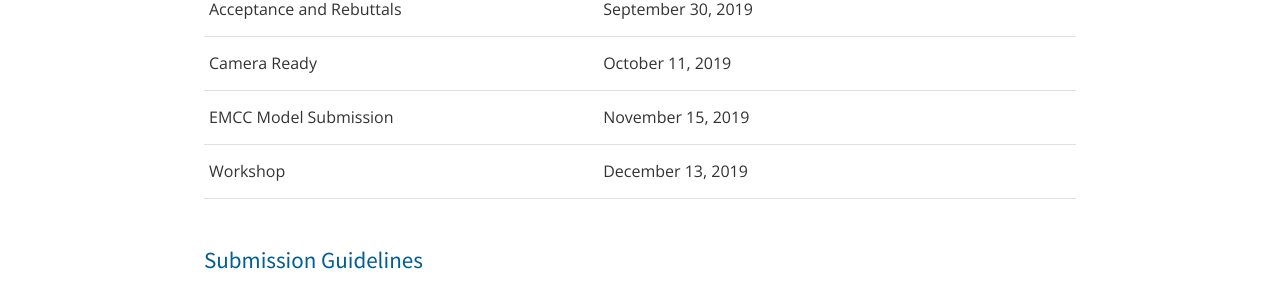
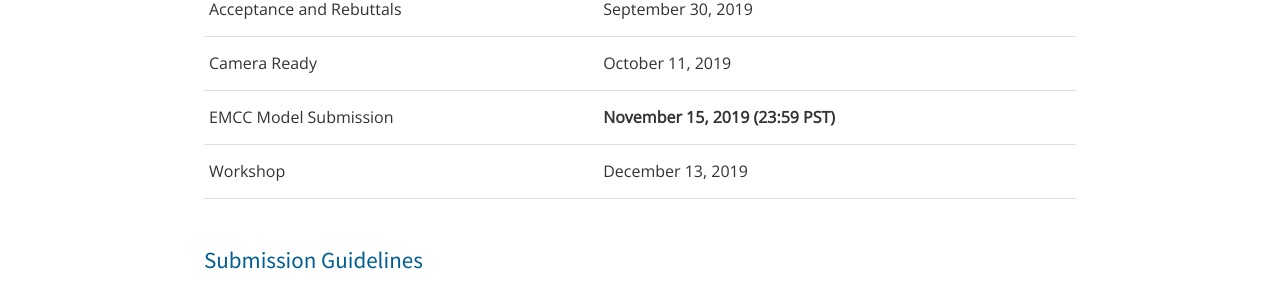
Before and after one commit to mgoldfar/emc2-web, a Jekyll site: the page built from submission.html, in a window 1280 px wide. Shown: the part 352-644 px from the top of the page. Built offline with Jekyll 4.4.1, drawn with Linux system fonts in a browser that asks for light colours.

Commit message:
Added specific time limit to EMCC submission date.

```diff
--- a/submission.html
+++ b/submission.html
@@ -67,7 +67,7 @@ show_note: False
                     {% for ed in upcoming_editions %}
                         <td>
                             {% if ed.has_emcc_submission %}
-                                {{ ed.emcc_submission_deadline|date: "%B %d, %Y" }}
+                                <strong>{{ ed.emcc_submission_deadline|date: "%B %d, %Y" }}  (23:59 PST)</strong>
                             {% else %}
                                 N/A
                             {% endif %}
```
